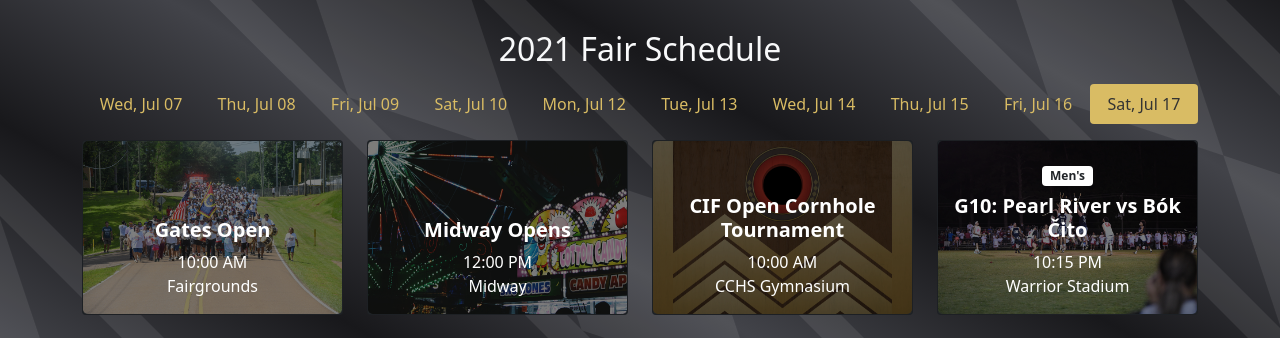
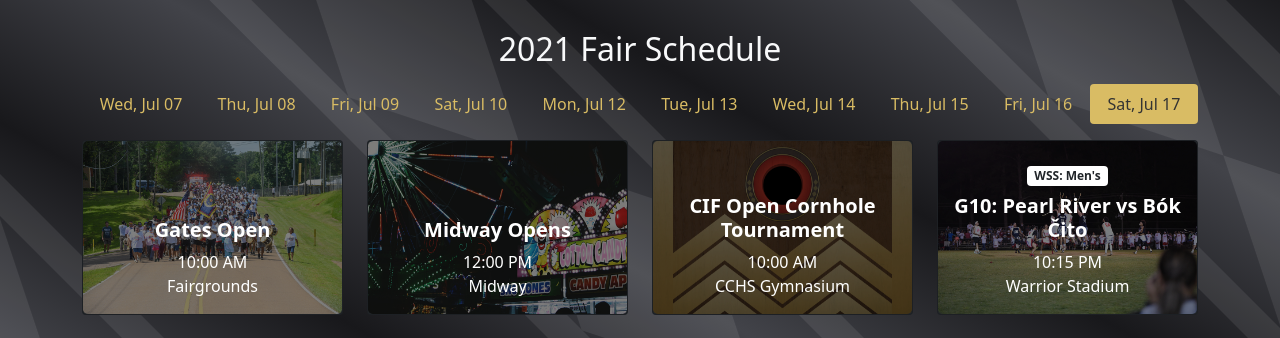
Before and after one commit to smattera/smattera.github.io, a Jekyll site: the page built from events/index.md, in a window 1280 px wide and 900 px high, scrolled down 724 px. Shown: the part 93-431 px from the top of the window. Built offline with Jekyll 4.4.1, drawn with Linux system fonts in a browser that asks for light colours; nearby versions of some CDN libraries.

Commit message:
Update events.html

```diff
--- a/_includes/events.html
+++ b/_includes/events.html
@@ -62,36 +62,36 @@
       <div class="tab-pane fade {% include eventActive.html date='2021-07-09' %}" id="dayThree" role="tabpanel" aria-labelledby="dayThree-tab">
         <div class="row row-cols-1 row-cols-lg-2 row-cols-xl-4 g-4">
           {% include eventCard.html file="midway" title="Midway Opens" time="5:00 PM" loc="Midway" %}
-          {% include eventCard.html file="stickball" div="Pushmataha (10-13)" title="G3: Bók Čito vs Oka Homma" time="5:00 PM" loc="Warrior Stadium" %}
-          {% include eventCard.html file="stickball" div="Tulli Okchi Ishko (14-17)" title="G1: Bók Čito vs Tiak Hikíya" time="6:00 PM" loc="Warrior Stadium" %}
-          {% include eventCard.html file="stickball" div="Men's (35+)" title="G2: Tvshka Homma vs Koni Hata" time="7:00 PM" loc="Warrior Stadium" %}
-          {% include eventCard.html file="stickball" div="Women's" title="G2: Natives vs Tali Ohóyo" time="8:00 PM" loc="Warrior Stadium" %}
-          {% include eventCard.html file="stickball" div="Men's" title="G2: Warriors vs Bók Čito" time="9:00 PM" loc="Warrior Stadium" %}
-          {% include eventCard.html file="stickball" div="Men's" title="G3: Koni Hata vs Oka Homma" time="10:30 PM" loc="Warrior Stadium" %}
+          {% include eventCard.html file="stickball" div="WSS: Pushmataha (10-13)" title="G3: Bók Čito vs Oka Homma" time="5:00 PM" loc="Warrior Stadium" %}
+          {% include eventCard.html file="stickball" div="WSS: Tulli Okchi Ishko (14-17)" title="G1: Bók Čito vs Tiak Hikíya" time="6:00 PM" loc="Warrior Stadium" %}
+          {% include eventCard.html file="stickball" div="WSS: Men's (35+)" title="G2: Tvshka Homma vs Koni Hata" time="7:00 PM" loc="Warrior Stadium" %}
+          {% include eventCard.html file="stickball" div="WSS: Women's" title="G2: Natives vs Tali Ohóyo" time="8:00 PM" loc="Warrior Stadium" %}
+          {% include eventCard.html file="stickball" div="WSS: Men's" title="G2: Warriors vs Bók Čito" time="9:00 PM" loc="Warrior Stadium" %}
+          {% include eventCard.html file="stickball" div="WSS: Men's" title="G3: Koni Hata vs Oka Homma" time="10:30 PM" loc="Warrior Stadium" %}
           {% include eventCard.html file="midway" title="Midway Closes" time="12:00 AM" loc="Midway" %}
         </div>
       </div>
       <div class="tab-pane fade {% include eventActive.html date='2021-07-10' %}" id="dayFour" role="tabpanel" aria-labelledby="dayFour-tab">
         <div class="row row-cols-1 row-cols-lg-2 row-cols-xl-4 g-4">
           {% include eventCard.html file="midway" title="Midway Opens" time="5:00 PM" loc="Midway" %}
-          {% include eventCard.html file="stickball" div="Tulli Okchi Ishko (14-17)" title="G2: Warriors vs Beaver Dam" time="5:00 PM" loc="Warrior Stadium" %}
-          {% include eventCard.html file="stickball" div="Women's" title="G3: Tiak Hikíya Ohóyo vs Koni Hata Ohóyo" time="6:00 PM" loc="Warrior Stadium" %}
-          {% include eventCard.html file="stickball" div="Women's" title="G4: Tvshka Homma vs Tucker Alhiha" time="7:00 PM" loc="Warrior Stadium" %}
-          {% include eventCard.html file="stickball" div="Women's" title="G5: Bók Čito Ohóyo vs Beaver Dam" time="8:00 PM" loc="Warrior Stadium" %}
-          {% include eventCard.html file="stickball" div="Men's" title="G4: Pearl River vs Tvshka Homma" time="9:00 PM" loc="Warrior Stadium" %}
-          {% include eventCard.html file="stickball" div="Men's" title="G5: Wolfpack vs Beaver Dam" time="10:30 PM" loc="Warrior Stadium" %}
+          {% include eventCard.html file="stickball" div="WSS: Tulli Okchi Ishko (14-17)" title="G2: Warriors vs Beaver Dam" time="5:00 PM" loc="Warrior Stadium" %}
+          {% include eventCard.html file="stickball" div="WSS: Women's" title="G3: Tiak Hikíya Ohóyo vs Koni Hata Ohóyo" time="6:00 PM" loc="Warrior Stadium" %}
+          {% include eventCard.html file="stickball" div="WSS: Women's" title="G4: Tvshka Homma vs Tucker Alhiha" time="7:00 PM" loc="Warrior Stadium" %}
+          {% include eventCard.html file="stickball" div="WSS: Women's" title="G5: Bók Čito Ohóyo vs Beaver Dam" time="8:00 PM" loc="Warrior Stadium" %}
+          {% include eventCard.html file="stickball" div="WSS: Men's" title="G4: Pearl River vs Tvshka Homma" time="9:00 PM" loc="Warrior Stadium" %}
+          {% include eventCard.html file="stickball" div="WSS: Men's" title="G5: Wolfpack vs Beaver Dam" time="10:30 PM" loc="Warrior Stadium" %}
           {% include eventCard.html file="midway" title="Midway Closes" time="12:00 AM" loc="Midway" %}
         </div>
       </div>
       <div class="tab-pane fade {% include eventActive.html date='2021-07-12' %}" id="dayFive" role="tabpanel" aria-labelledby="dayFive-tab">
         <div class="row row-cols-1 row-cols-lg-2 row-cols-xl-4 g-4">
           {% include eventCard.html file="midway" title="Midway Opens" time="5:00 PM" loc="Midway" %}
-          {% include eventCard.html file="stickball" div="Pushmataha (10-13)" title="G4: Fani Lakna Osi vs Warriors" time="5:00 PM" loc="Warrior Stadium" %}
-          {% include eventCard.html file="stickball" div="Tulli Okchi Ishko (14-17)" title="G3: Koni Hata Himitta vs Oka Homma" time="6:00 PM" loc="Warrior Stadium" %}
-          {% include eventCard.html file="stickball" div="Women's" title="G6: Pearl River vs Natives" time="7:00 PM" loc="Warrior Stadium" %}
-          {% include eventCard.html file="stickball" div="Men's (35+)" title="G3: Oka Homma vs Beaver Dam" time="8:00 PM" loc="Warrior Stadium" %}
-          {% include eventCard.html file="stickball" div="Women's" title="G7: Lady Warriors vs Tiak Hikíya Ohóyo" time="9:00 PM" loc="Warrior Stadium" %}
-          {% include eventCard.html file="stickball" div="Men's" title="G6: Tucker vs Bók Čito" time="10:00 PM" loc="Warrior Stadium" %}
+          {% include eventCard.html file="stickball" div="WSS: Pushmataha (10-13)" title="G4: Fani Lakna Osi vs Warriors" time="5:00 PM" loc="Warrior Stadium" %}
+          {% include eventCard.html file="stickball" div="WSS: Tulli Okchi Ishko (14-17)" title="G3: Koni Hata Himitta vs Oka Homma" time="6:00 PM" loc="Warrior Stadium" %}
+          {% include eventCard.html file="stickball" div="WSS: Women's" title="G6: Pearl River vs Natives" time="7:00 PM" loc="Warrior Stadium" %}
+          {% include eventCard.html file="stickball" div="WSS: Men's (35+)" title="G3: Oka Homma vs Beaver Dam" time="8:00 PM" loc="Warrior Stadium" %}
+          {% include eventCard.html file="stickball" div="WSS: Women's" title="G7: Lady Warriors vs Tiak Hikíya Ohóyo" time="9:00 PM" loc="Warrior Stadium" %}
+          {% include eventCard.html file="stickball" div="WSS: Men's" title="G6: Tucker vs Bók Čito" time="10:00 PM" loc="Warrior Stadium" %}
           {% include eventCard.html file="midway" title="Midway Closes" time="12:00 AM" loc="Midway" %}
         </div>
       </div>
@@ -100,11 +100,11 @@
           {% include eventCard.html file="danceground" title="Intertribal Dancing" time="1:00 PM" loc="Dance Grounds" %}
           {% include eventCard.html file="midway" title="Midway Opens" time="5:00 PM" loc="Midway" %}
           {% include eventCard.html file="ayipa" title="Gospel Night" time="6:00 PM" loc="Áy<u>i</u>pa Village" %}
-          {% include eventCard.html file="stickball" div="Pushmataha (10-13)" title="G5: Tiak Hikíya Osi vs Pearl River" time="6:00 PM" loc="Warrior Stadium" %}
-          {% include eventCard.html file="stickball" div="Women's" title="G8: Bók Čito Ohóyo vs Tvshka Homma" time="7:00 PM" loc="Warrior Stadium" %}
-          {% include eventCard.html file="stickball" div="Men's (35+)" title="G4: Koni Hata vs Bók Čito" time="8:00 PM" loc="Warrior Stadium" %}
-          {% include eventCard.html file="stickball" div="Women's" title="G9: Pearl River vs Lady Warriors" time="9:00 PM" loc="Warrior Stadium" %}
-          {% include eventCard.html file="stickball" div="Men's" title="G7: Tiak Hikíya vs Koni Hata" time="10:00 PM" loc="Warrior Stadium" %}
+          {% include eventCard.html file="stickball" div="WSS: Pushmataha (10-13)" title="G5: Tiak Hikíya Osi vs Pearl River" time="6:00 PM" loc="Warrior Stadium" %}
+          {% include eventCard.html file="stickball" div="WSS: Women's" title="G8: Bók Čito Ohóyo vs Tvshka Homma" time="7:00 PM" loc="Warrior Stadium" %}
+          {% include eventCard.html file="stickball" div="WSS: Men's (35+)" title="G4: Koni Hata vs Bók Čito" time="8:00 PM" loc="Warrior Stadium" %}
+          {% include eventCard.html file="stickball" div="WSS: Women's" title="G9: Pearl River vs Lady Warriors" time="9:00 PM" loc="Warrior Stadium" %}
+          {% include eventCard.html file="stickball" div="WSS: Men's" title="G7: Tiak Hikíya vs Koni Hata" time="10:00 PM" loc="Warrior Stadium" %}
           {% include eventCard.html file="midway" title="Midway Closes" time="12:00 AM" loc="Midway" %}
         </div>
       </div>
@@ -120,11 +120,11 @@
           {% include eventCard.html file="danceground" title="Cultural Demonstration" time="2:45 PM" loc="Dance Grounds" %}
           {% include eventCard.html file="danceground" div="Choctaw Social Dancing" title="Hilháchi Alhîha Atoklo" time="3:00 PM" loc="Dance Grounds" %}
           {% include eventCard.html file="midway" title="Midway Opens" time="3:00 PM" loc="Midway" %}
-          {% include eventCard.html file="stickball" div="Pushmataha (10-13)" title="G6: Tiak Hikíya Osi vs Koni Osi" time="5:00 PM" loc="Warrior Stadium" %}
+          {% include eventCard.html file="stickball" div="WSS: Pushmataha (10-13)" title="G6: Tiak Hikíya Osi vs Koni Osi" time="5:00 PM" loc="Warrior Stadium" %}
           {% include eventCard.html file="stage" title="Opening Ceremonies" time="6:00 PM" loc="Main Stage" %}
-          {% include eventCard.html file="stickball" div="Tulli Okchi Ishko (14-17)" title="G4: Pearl River vs Bók Čito" time="6:00 PM" loc="Warrior Stadium" %}
+          {% include eventCard.html file="stickball" div="WSS: Tulli Okchi Ishko (14-17)" title="G4: Pearl River vs Bók Čito" time="6:00 PM" loc="Warrior Stadium" %}
           {% include eventCard.html file="stage" title="Choctaw Indian Princess Pageant" time="7:00 PM" loc="Main Stage" %}
-          {% include eventCard.html file="stickball" div="Men's" title="G8: Beaver Dam vs Pearl River" time="10:15 PM" loc="Warrior Stadium" %}
+          {% include eventCard.html file="stickball" div="WSS: Men's" title="G8: Beaver Dam vs Pearl River" time="10:15 PM" loc="Warrior Stadium" %}
           {% include eventCard.html file="midway" title="Midway Closes" time="1:00 AM" loc="Midway" %}
         </div>
       </div>
@@ -143,9 +143,13 @@
           {% include eventCard.html file="midway" title="Midway Opens" time="3:00 PM" loc="Midway" %}
           {% include eventCard.html file="danceground" div="Choctaw Social Dancing" title="Hilha Imachokma Alhíha" time="3:00 PM" loc="Dance Grounds" %}
           {% include eventCard.html file="warrior" div="Iron Warrior" title="Men's Time Trials Begins" time="3:00 PM" loc="In Front of Exhibit Hall" %}
-          {% include eventCard.html file="stickball" div="Pushmataha (10-13)" title="G7: Beaver Dam vs Fani Lakna Osi" time="5:00 PM" loc="Warrior Stadium" %}
-          {% include eventCard.html file="stickball" div="Tulli Okchi Ishko (14-17)" title="G5: Beaver Dam vs Koni Hata Himitta" time="6:00 PM" loc="Warrior Stadium" %}
-          {% include eventCard.html file="stickball" div="Men's" title="G9: Bók Čito vs Koni Hata" time="10:15 PM" loc="Warrior Stadium" %}
+          {% include eventCard.html file="stage" div="Choctaw Social Dancing" title="Tiak Hikíya Himittowa Hilha" time="5:00 PM" loc="Main Stage" %}
+          {% include eventCard.html file="stickball" div="WSS: Pushmataha (10-13)" title="G7: Beaver Dam vs Fani Lakna Osi" time="5:00 PM" loc="Warrior Stadium" %}
+          {% include eventCard.html file="stage" div="Choctaw Social Dancing" title="Conehatta Okla Hilha" time="6:00 PM" loc="Main Stage" %}
+          {% include eventCard.html file="stickball" div="WSS: Tulli Okchi Ishko (14-17)" title="G5: Beaver Dam vs Koni Hata Himitta" time="6:00 PM" loc="Warrior Stadium" %}
+          {% include eventCard.html file="stage" div="Choctaw Social Dancing" title="Conehatta Social Dancers" time="7:00 PM" loc="Main Stage" %}
+          {% include eventCard.html file="stage" div="Live Entertainment" title="Jimmi Allen in Concert" time="8:30 PM" loc="Main Stage" %}
+          {% include eventCard.html file="stickball" div="WSS: Men's" title="G9: Bók Čito vs Koni Hata" time="10:15 PM" loc="Warrior Stadium" %}
           {% include eventCard.html file="midway" title="Midway Closes" time="1:00 AM" loc="Midway" %}
         </div>
       </div>
@@ -154,10 +158,10 @@
           {% include eventCard.html file="opening" title="Gates Open" time="10:00 AM" loc="Fairgrounds" %}
           {% include eventCard.html file="midway" title="Midway Opens" time="3:00 PM" loc="Midway" %}
           {% include eventCard.html file="cornhole" title="Tribal Member Cornhole Tournament" time="10:00 AM" loc="CCHS Gymnasium" %}
-          {% include eventCard.html file="stickball" div="Pushmataha (10-13)" title="G8: Koni Osi vs Beaver Dam" time="5:00 PM" loc="Warrior Stadium" %}
-          {% include eventCard.html file="stickball" div="Tulli Okchi Ishko (14-17)" title="G6: Pearl River vs Beaver Dam" time="6:00 PM" loc="Warrior Stadium" %}
-          {% include eventCard.html file="stickball" div="Men's (35+)" title="G5: Beaver Dam vs Koni Hata" time="10:15 PM" loc="Warrior Stadium" %}
-          {% include eventCard.html file="stickball" div="Women's" title="G10: Bók Čito Ohóyo vs Pearl River" time="11:30 PM" loc="Warrior Stadium" %}
+          {% include eventCard.html file="stickball" div="WSS: Pushmataha (10-13)" title="G8: Koni Osi vs Beaver Dam" time="5:00 PM" loc="Warrior Stadium" %}
+          {% include eventCard.html file="stickball" div="WSS: Tulli Okchi Ishko (14-17)" title="G6: Pearl River vs Beaver Dam" time="6:00 PM" loc="Warrior Stadium" %}
+          {% include eventCard.html file="stickball" div="WSS: Men's (35+)" title="G5: Beaver Dam vs Koni Hata" time="10:15 PM" loc="Warrior Stadium" %}
+          {% include eventCard.html file="stickball" div="WSS: Women's" title="G10: Bók Čito Ohóyo vs Pearl River" time="11:30 PM" loc="Warrior Stadium" %}
           {% include eventCard.html file="midway" title="Midway Closes" time="1:00 AM" loc="Midway" %}
         </div>
       </div>
@@ -166,7 +170,7 @@
           {% include eventCard.html file="opening" title="Gates Open" time="10:00 AM" loc="Fairgrounds" %}
           {% include eventCard.html file="midway" title="Midway Opens" time="12:00 PM" loc="Midway" %}
           {% include eventCard.html file="cornhole" title="CIF Open Cornhole Tournament" time="10:00 AM" loc="CCHS Gymnasium" %}
-          {% include eventCard.html file="stickball" div="Men's" title="G10: Pearl River vs Bók Čito" time="10:15 PM" loc="Warrior Stadium" %}
+          {% include eventCard.html file="stickball" div="WSS: Men's" title="G10: Pearl River vs Bók Čito" time="10:15 PM" loc="Warrior Stadium" %}
           {% include eventCard.html file="midway" title="Midway Closes" time="2:00 AM" loc="Midway" %}
         </div>
       </div>
```
